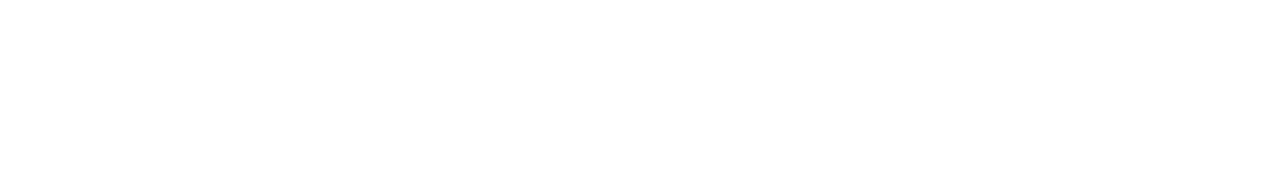
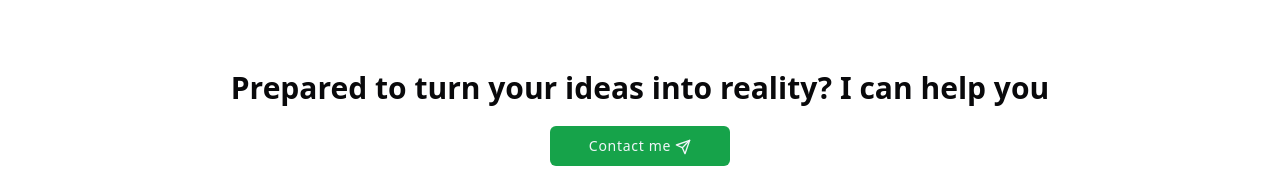
Before and after one commit to JazzsCo/portfolio-dev, a Next.js app: page / in a window 1280 px wide. Shown: the part 1931-2106 px from the top of the page. Before the commit the page ends 1917 px from the top, so only its background shows below. Built offline with nearby package versions, Linux system fonts and the light colour scheme.

Commit message:
Added contact form

```diff
--- a/src/app/page.tsx
+++ b/src/app/page.tsx
@@ -686,6 +686,17 @@
           </div>
         ))}
       </div>
+
+      <div>
+        <div className="flex flex-col items-center justify-center gap-5 mt-24">
+          <h2 className="text-3xl font-semibold text-center">
+            Prepared to turn your ideas into reality? I can help you
+          </h2>
+          <Button className="text-slate-100 w-[180px] -tracking-tighter">
+            Contact me <Send className="w-4 h-4 ml-1 mt-0.5" />
+          </Button>
+        </div>
+      </div>
     </main>
   );
 }
```
